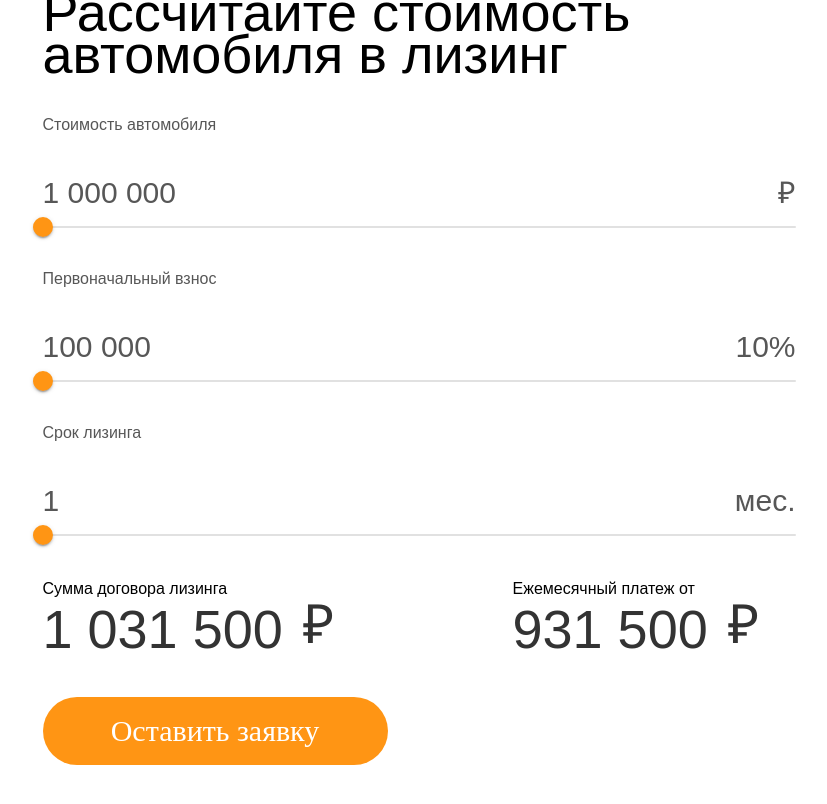
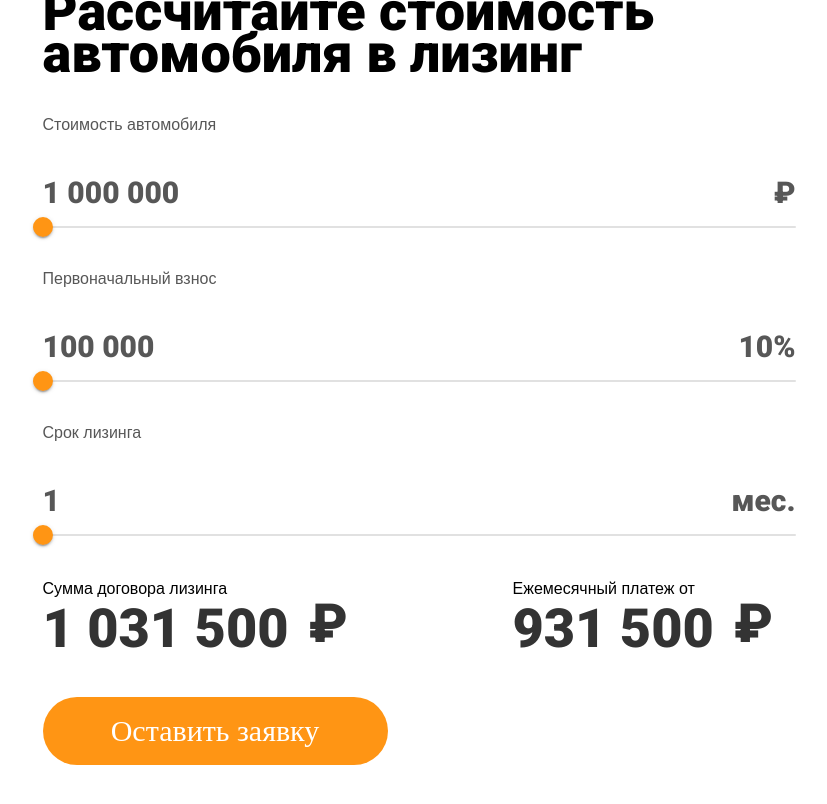
Before and after one commit to Conductorr/LeasingCalculator, a React (Create React App) app: page / in a window 1280 px wide. Shown: the top 804 px of the page, without its empty margins (221-1048 px from the left). Built offline with nearby package versions, Linux system fonts and the light colour scheme; a web font is replaced by a local one.

Commit message:
Update fonts.scss

```diff
--- a/src/styles/themes/fonts.scss
+++ b/src/styles/themes/fonts.scss
@@ -1,2 +1,2 @@
-$primaryFont: 'Nekst', sans-serif;
+$primaryFont: 'Roboto', sans-serif;
 $secondaryFont: "Gilroy-Regular", sans-serif;
```
